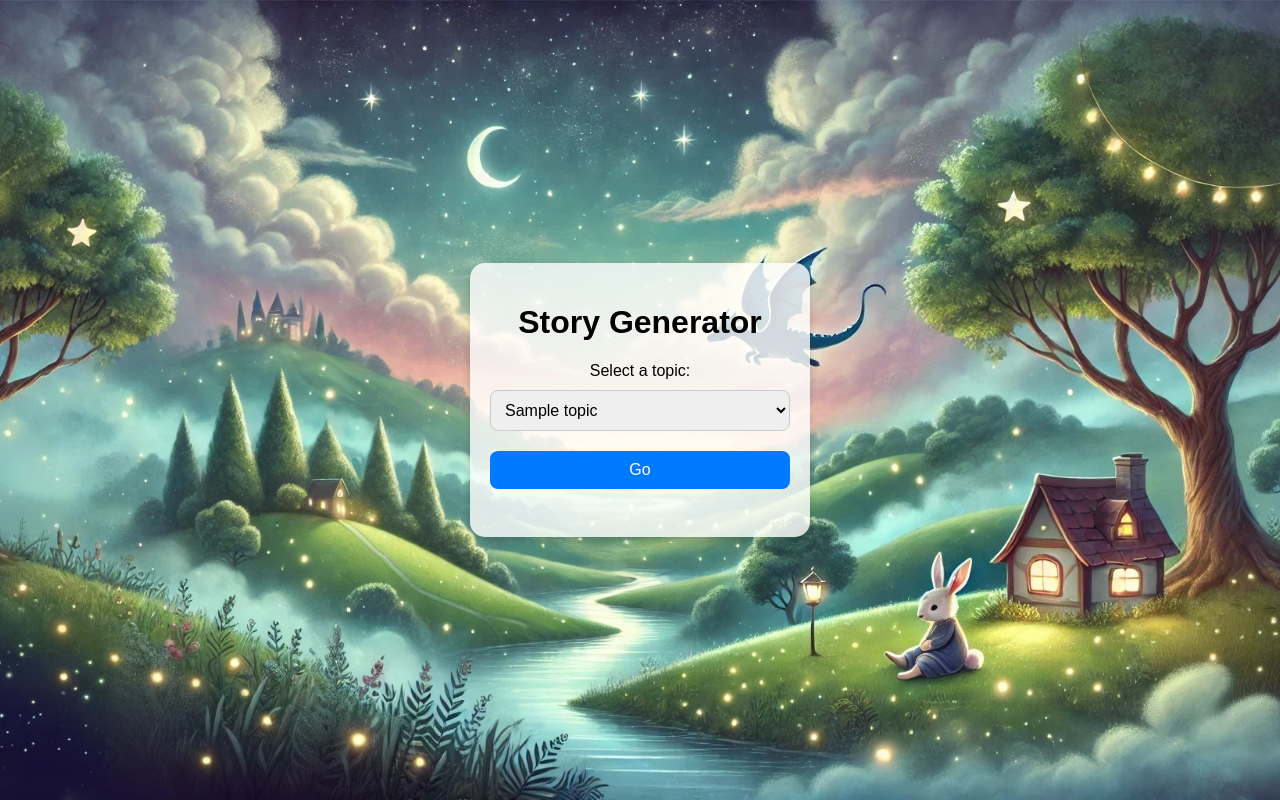
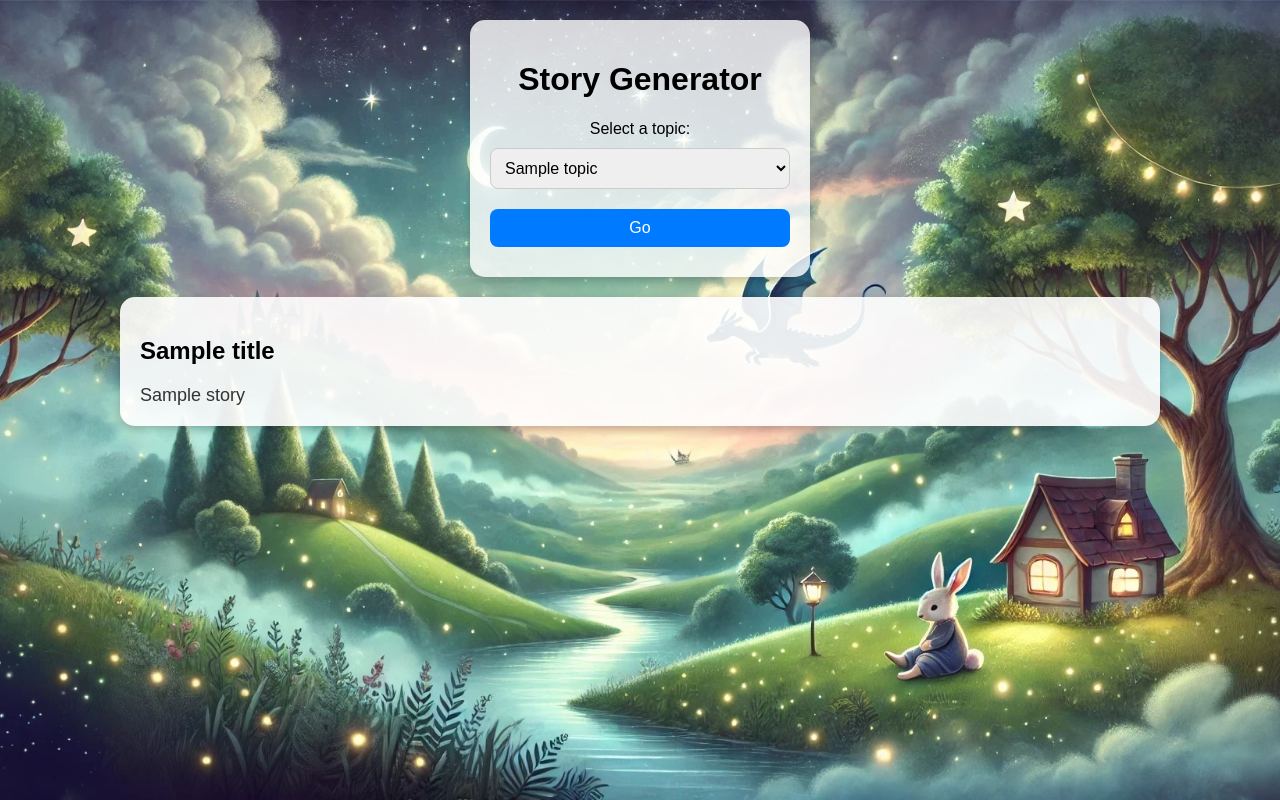
Before and after one commit to sin-a/BedtimeStoryGenerator, a Flask app: template templates/index.html in a window 1280 px wide. Run offline with Flask 3, Linux system fonts and the light colour scheme; the template is opened without the code that fills it: most values are stand-ins (such as "Sample title", 1, 10 or a date in 2020); parts of the project's set-up code (start-up, migrations or seed data) failed here and were passed over.

Commit message:
Improve website and add check for valid story ending

```diff
--- a/templates/index.html
+++ b/templates/index.html
@@ -4,33 +4,31 @@
     <meta charset="UTF-8">
     <meta name="viewport" content="width=device-width, initial-scale=1.0">
     <title>Story Generator</title>
-    <script src="https://code.jquery.com/jquery-3.6.0.min.js"></script>
     <style>
-        /* Set a background image for the whole page */
         body {
-            background-image: url('/static/background.webp'); /* use file as background, url would work too */
+            background-image: url('/static/background.webp');
             background-size: cover;
             background-position: center;
             font-family: Arial, sans-serif;
             margin: 0;
             padding: 0;
             display: flex;
-            justify-content: center;
+            flex-direction: column;
             align-items: center;
             height: 100vh;
         }
 
-        /* Centering and styling the container box */
         .container {
-            background-color: rgba(255, 255, 255, 0.8); /* Semi-transparent white */
+            background-color: rgba(255, 255, 255, 0.8);
             padding: 20px;
             border-radius: 15px;
             box-shadow: 0 4px 8px rgba(0, 0, 0, 0.2);
             text-align: center;
             width: 300px;
+            margin-top: 20px;
+            position: relative; /* Enables absolute centering for spinner */
         }
 
-        /* Adjust dropdown and button styles */
         select, button {
             width: 100%;
             padding: 10px;
@@ -47,46 +45,81 @@
             border: none;
         }
 
-        button:hover {
-            background-color: #0056b3;
+        button:disabled {
+            background-color: #a0a0a0;
+            cursor: not-allowed;
         }
 
-        /* Result text styling */
+        .spinner {
+            display: none;
+            border: 5px solid rgba(0, 0, 0, 0.1);
+            border-top: 5px solid #007bff;
+            border-radius: 50%;
+            width: 40px;
+            height: 40px;
+            animation: spin 1s linear infinite;
+
+            /* Absolute positioning and centering */
+            position: fixed; /* Use fixed to prevent any offset issues */
+            top: 50%;
+            left: 50%;
+            translate: -50% -50%; /* New 'translate' syntax to center accurately */
+        }
+
+        /* Keyframes to animate the spinner */
+        @keyframes spin {
+            0% { transform: rotate(0deg); }
+            100% { transform: rotate(360deg); }
+        }
+
+        .result-container {
+            width: 80%;
+            max-width: 1000px;
+            margin-top: 20px;
+            background-color: rgba(255, 255, 255, 0.9);
+            padding: 20px;
+            border-radius: 15px;
+            box-shadow: 0 4px 8px rgba(0, 0, 0, 0.2);
+        }
+
         #result {
             font-size: 18px;
             color: #333;
-            margin-top: 10px;
+            text-align: left;
+            white-space: pre-wrap;
         }
     </style>
+    <script>
+        function disableButtonAndShowSpinner() {
+            const button = document.getElementById('goButton');
+            const spinner = document.getElementById('spinner');
+            button.disabled = true;
+            spinner.style.display = 'block';
+        }
+    </script>
 </head>
 <body>
+
     <div class="container">
         <h1>Story Generator</h1>
-        <form id="myForm">
+        <form method="POST" action="/" onsubmit="disableButtonAndShowSpinner()">
             <label for="dropdown">Select a topic:</label>
             <select id="dropdown" name="dropdown">
-            	{% for topic in topics %}
-		    <option value="{{ topic[0] }}">{{ topic[1] }}</option>
+                {% for topic in topics %}
+                    <option value="{{ topic[0] }}">{{ topic[1] }}</option>
                 {% endfor %}
-	    </select>
-            <button type="button" id="goButton">Go</button>
+            </select>
+            <button type="submit" id="goButton">Go</button>
         </form>
-        <p id="result"></p>
     </div>
+    <div class="spinner" id="spinner"></div>
 
-    <script>
-        $(document).ready(function(){
-            $('#goButton').click(function(){
-                $.ajax({
-                    type: 'POST',
-                    url: '/process',
-                    data: $('#myForm').serialize(),
-                    success: function(response) {
-                        $('#result').text(response.result);
-                    }
-                });
-            });
-        });
-    </script>
+    {% if title and story %}
+    <div class="result-container">
+        <h2>{{ title }}</h2>
+        <div id="result">{{ story|safe }}</div>
+    </div>
+    {% endif %}
+
 </body>
 </html>
--- a/web.py
+++ b/web.py
@@ -1,27 +1,39 @@
-from flask import Flask, render_template, request, jsonify
+from flask import Flask, render_template, request
 from storygeneration.prompt_generator import Topic
-from main import main, main_test
+from main import main
+import re
 
 app = Flask(__name__)
 
-@app.route('/')
+def clean_text(text):
+    """Replaces **bold** syntax with HTML <b> tags and removes 'Story:' from the beginning."""
+    # Remove 'Story:' if it exists at the beginning of the text, with or without leading/trailing spaces
+    text = re.sub(r'^\s*Story:\s*', '', text, flags=re.MULTILINE)
+    # Replace **bold** syntax with <b> tags
+    return re.sub(r'\*\*(.*?)\*\*', r'<b>\1</b>', text)
+
+def clean_title(title):
+    """Removes 'Title:' if present and cleans any **bold** markers."""
+    title = re.sub(r'^Title:\s*', '', title)  # Remove 'Title:' if it exists
+    return re.sub(r'\*\*(.*?)\*\*', r'\1', title)  # Remove ** markers
+
+@app.route('/', methods=['GET', 'POST'])
 def index():
-    # Pass Topic enum options to the template
     topics = [(t.name, t.value) for t in Topic]
+
+    if request.method == 'POST':
+        selected_option = request.form.get('dropdown')
+        topic_enum = Topic[selected_option]
+        response = main(topic_enum, 1, 0)
+
+        # Process the response: first line is title, remaining text is story
+        title, *story = response.split('\n')
+        cleaned_title = clean_title(title)
+        story_text = clean_text('\n'.join(story))
+
+        return render_template('index.html', topics=topics, title=cleaned_title, story=story_text)
+
     return render_template('index.html', topics=topics)
-
-@app.route('/process', methods=['POST'])
-def process():
-    # Get the option selected by the user
-    selected_option = request.form.get('dropdown')
-
-    # Convert the selected topic to Topic enum
-    topic_enum = Topic[selected_option]
-
-    # Call main function with the selected topic and parameters
-    response = main_test(topic_enum, 5, 3)
-
-    return jsonify(result=response)
 
 if __name__ == '__main__':
     app.run(debug=False)
```
Also changed, not shown: main.py (+17 -3 lines).
